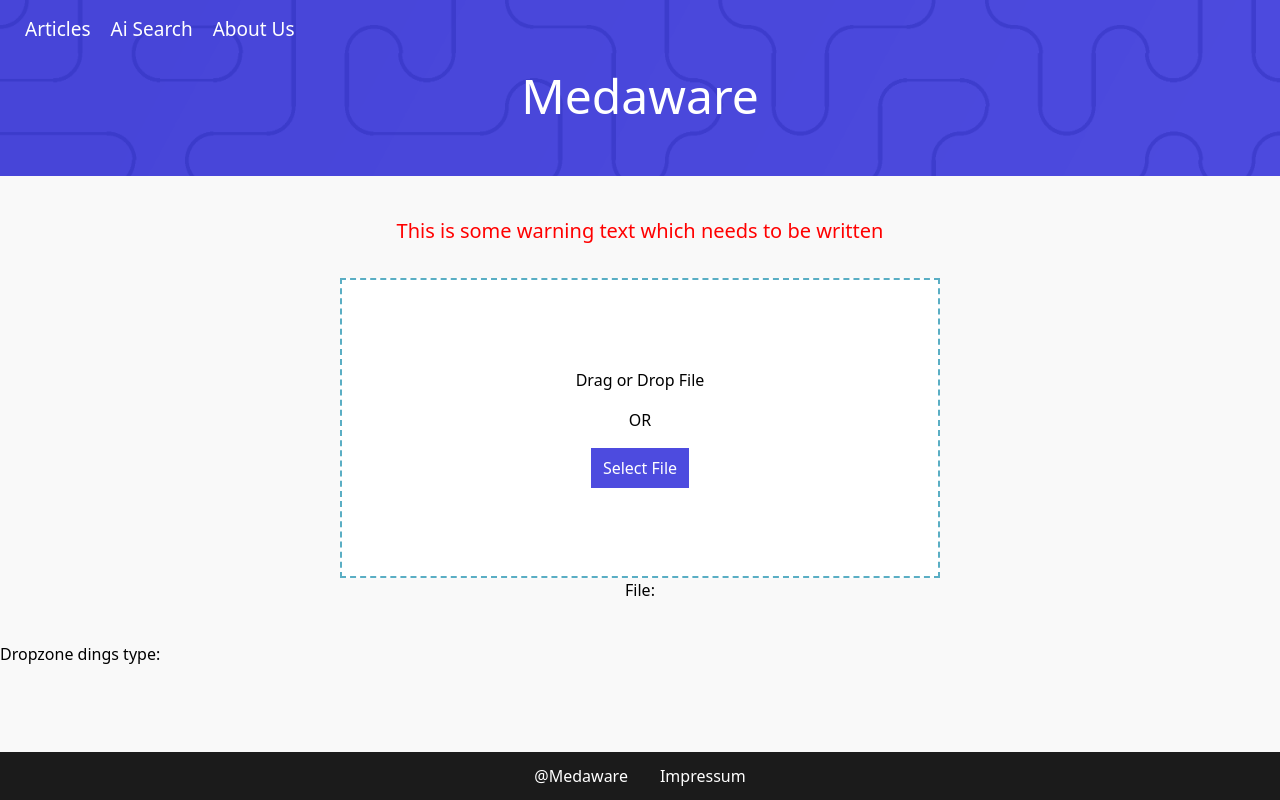
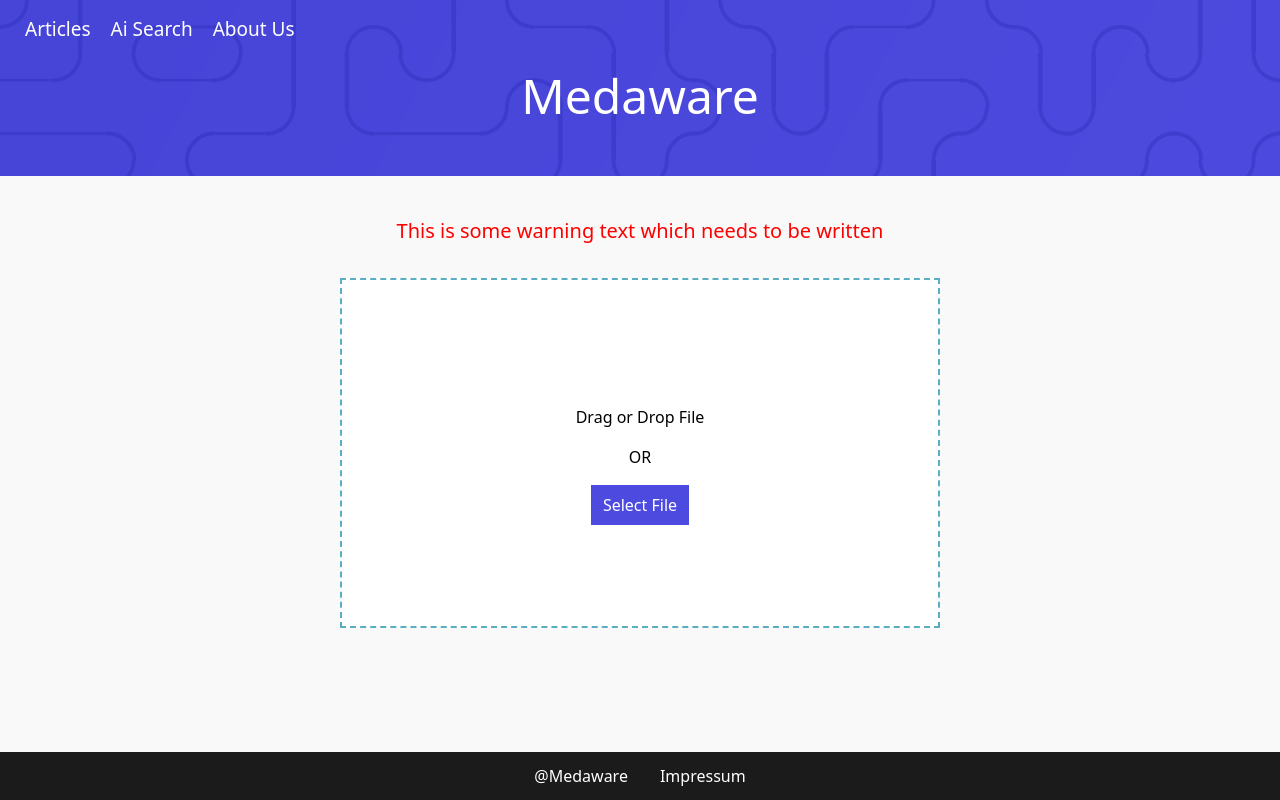
Before and after one commit to Medaware-org/viridi-in-fronte, a Vue app in the folder viridi-in-fronte/: page /ai-search in a window 1280 px wide. Built offline with nearby package versions, Linux system fonts and the light colour scheme.

Commit message:
functionallity for dropzone done - need to rotate original picture somehow though for the fetch and need to make fetch still..............

```diff
--- a/viridi-in-fronte/src/components/Dropzone.vue
+++ b/viridi-in-fronte/src/components/Dropzone.vue
@@ -1,5 +1,9 @@
-<script setup>
+<script setup lang="ts">
     import { ref } from 'vue'
+
+    defineProps<{
+        image: string | undefined |  null
+    }>()
 
     const active = ref(false)
 
@@ -17,22 +21,31 @@
         class="dropzone"
         :class="{ 'active-dropzone': active }"
     >
-        <span>Drag or Drop File</span>
-        <span>OR</span>
-        <label for="dropzoneFile">Select File</label>
-        <input type="file" id="dropzoneFile" class="dropzoneFile123">
+        <div v-if="image && image!='Upload failed this is no image'" class="image-container">
+            <img :src="image" alt="Uploaded Image" class="image">
+            <div class="image-text reupload">
+                <span>Re-Upload File via Drag and Drop OR
+                <label for="dropzoneFile">CLICK HERE</label></span>
+                <input type="file" id="dropzoneFile" class="dropzoneFile123">
+            </div>
+        </div>
+        <div v-else class="noimage">
+            <p class="error">{{ image }}</p>
+            <span>Drag or Drop File</span>
+            <span>OR</span>
+            <label for="dropzoneFile">Select File</label>
+            <input type="file" id="dropzoneFile" class="dropzoneFile123">
+        </div>
     </div>
 </template>
 
 <style lang="css">
     .dropzone {
         width: 600px;
-        height: 300px;
+        height: 350px;
         display: flex;
-        flex-direction: column;
         justify-content: center;
         align-items: center;
-        row-gap: 16px;
         border: 2px dashed var(--color-header-2);
         background-color: white;
         transition: .3s ease all;
@@ -42,6 +55,7 @@
             color: white;
             background-color: var(--color-card);
             transition: .3s ease all;
+            cursor: pointer;
         }
 
         input {
@@ -52,7 +66,7 @@
     @media (max-width: 800px) {
         .dropzone {
             width: 350px;
-            height: 200px;
+            height: 205px;
         }
     }
 
@@ -66,4 +80,47 @@
             color: var(--color-card);
         }
     }
+
+    .noimage {
+        display: flex;
+        flex-direction: column;
+        justify-content: center;
+        place-items: center;
+        row-gap: 16px;
+    }
+
+    .image-container {
+        height: 100%;
+        width: 100%;
+    }
+
+    .image {
+        height: 100%;
+        width: 100%;
+    }
+
+    .error {
+        color: red;
+        margin-bottom: 8px;
+        font-size: x-large;
+    }
+
+    .reupload {
+        display: flex;
+        place-items: center;
+        justify-content: center;
+        margin-top: 4px;
+
+        label {
+            cursor: pointer;
+            color: var(--color-card);
+            padding: 0px 0px;
+            background-color: white;
+            text-decoration: underline;
+        }
+
+        input {
+            display: none;
+        }
+    }
 </style>
--- a/viridi-in-fronte/src/views/SearchView.vue
+++ b/viridi-in-fronte/src/views/SearchView.vue
@@ -16,18 +16,15 @@
         if(dropzoneFile.value['type'] !== undefined)
         if(dropzoneFile.value['type'].split('/')[0] === 'image'){
             return URL.createObjectURL(dropzoneFile.value)
-        } else return null
+        } else return 'Upload failed this is no image'
     })
 </script>
 
 <template>
     <div class="dropzone-container">
         <h1 class="h1">This is some warning text which needs to be written</h1>
-        <Dropzone @drop.prevent="drop" @change="selectedFile"/>
-        <span class="file-info">File: {{ dropzoneFile.name }}</span>
+        <Dropzone @drop.prevent="drop" @change="selectedFile" :image="preview"/>
     </div>
-    <img v-if="preview" :src="preview" alt="This should be an image">
-    Dropzone dings type: {{ dropzoneFile['type'] }}
 </template>
 
 <style lang="css">
```
